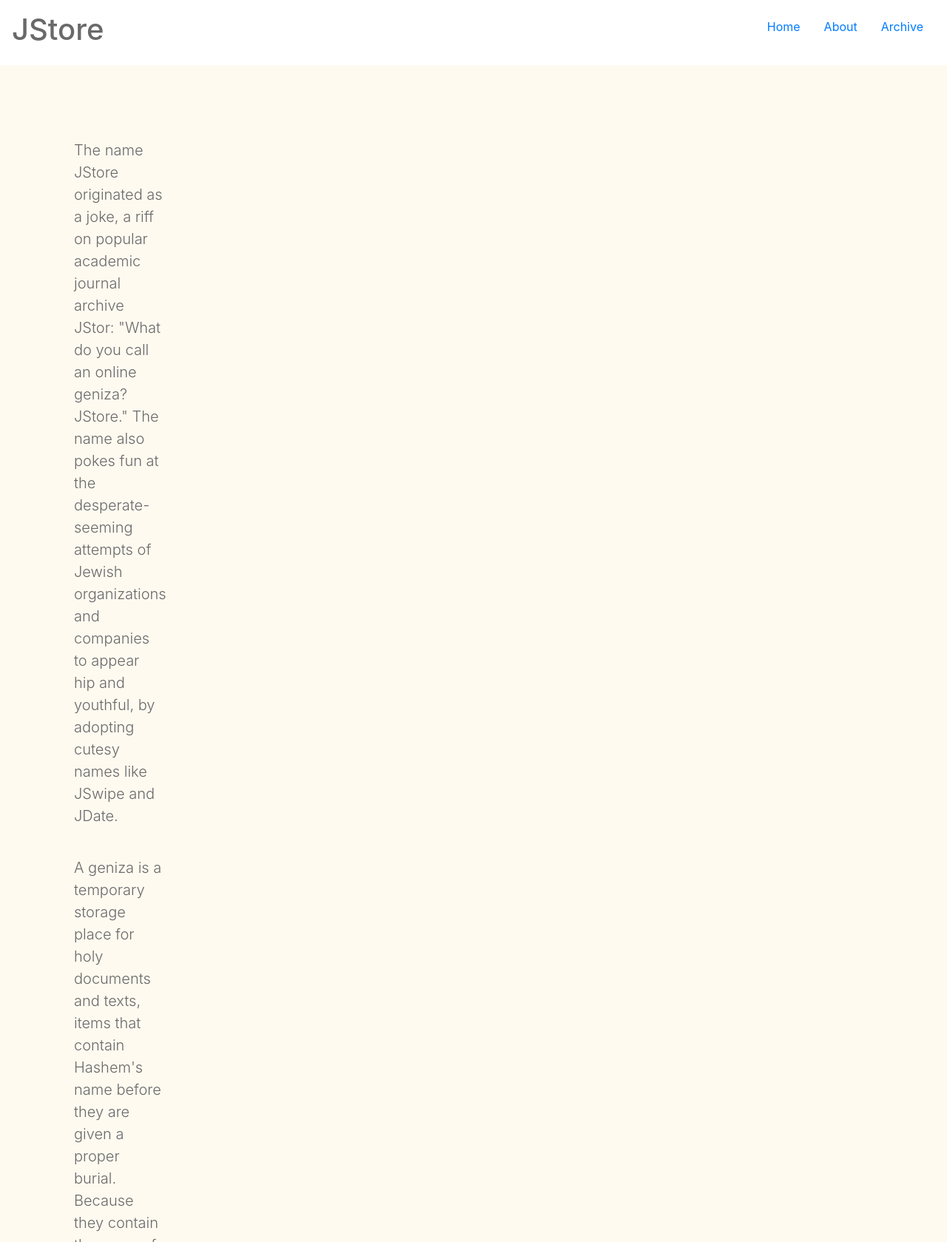
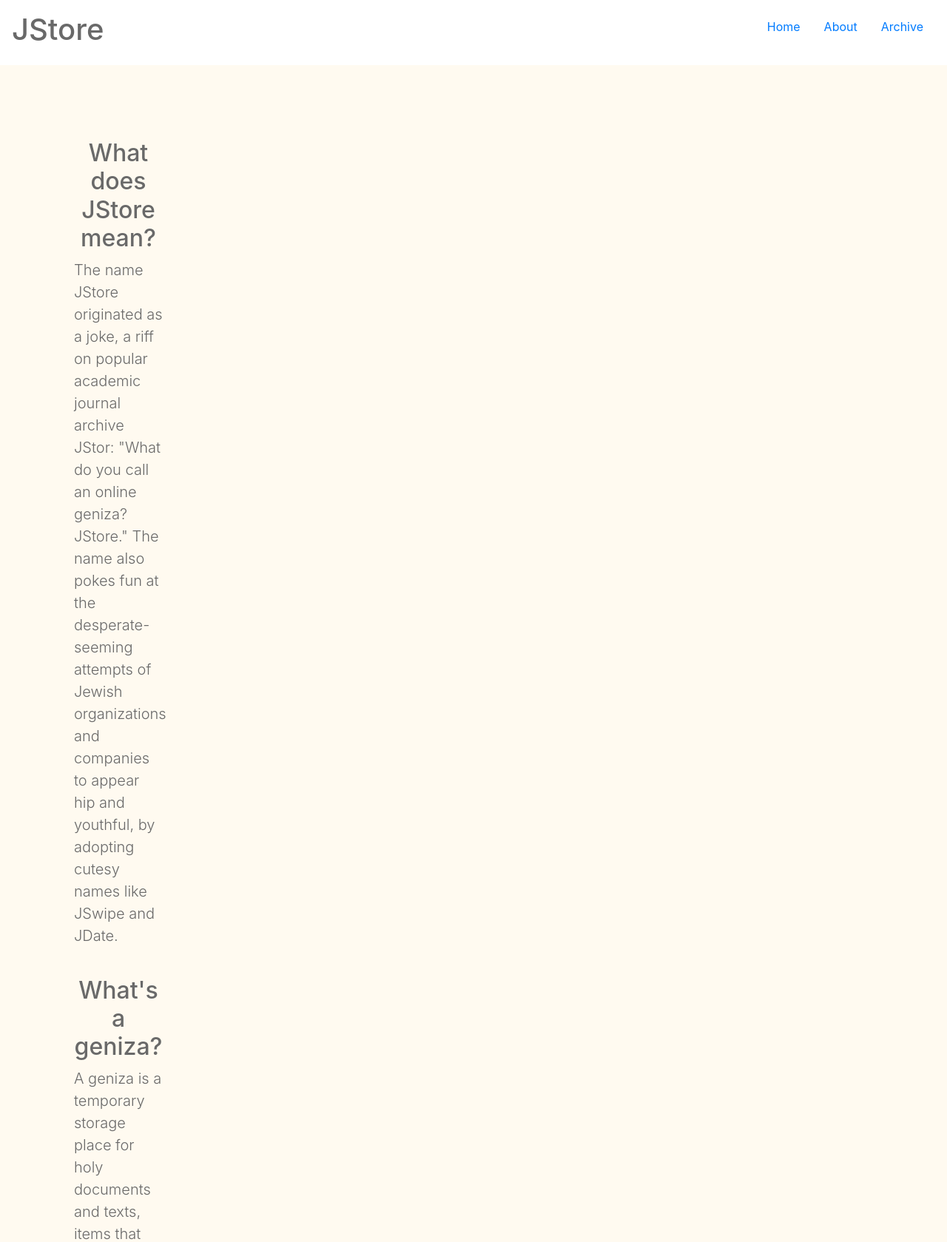
Before and after one commit to tevyecowan/j_store, a PHP site: page /about.php in a window 1280 px wide. Shown: the top 1679 px of the page at 74% size. Run offline with PHP 8.4, Linux system fonts and the light colour scheme.

Commit message:
update about page

```diff
--- a/about.php
+++ b/about.php
@@ -24,13 +24,14 @@
 	<!-- 					MENU, CONTENT					-->
 
 	<main id="intro" role="main" class="inner cover">
-
+		<h2 style="text-align:center">What does JStore mean?</h2>
 		<p class="lead">
 			The name JStore originated as a joke, a riff on popular academic journal archive JStor: "What do you call an online geniza? JStore."
 			The name also pokes fun at the desperate-seeming attempts of Jewish organizations and companies to appear hip and youthful,
 			by adopting cutesy names like JSwipe and JDate.
 		</p>
 		<br>
+		<h2 style="text-align:center">What's a geniza?</h2>
 		<p class="lead">
 			A geniza is a temporary storage place for holy documents and texts, items that contain Hashem's name
 			before they are given a proper burial. Because they contain the name of Hashem, these items cannot be
@@ -38,6 +39,7 @@
 			longer of use.
 		</p>
 		<br>
+		<h2 style="text-align:center">Why does this exist?</h2>
 		<p class="lead">
 			The concept for an online geniza came from conversations with online communities of Jews following
 			the Jewish tradition of asking religious questions based on the changing world around us.
@@ -50,6 +52,7 @@
 			to do the same.
 		</p>
 		<br>
+		<h2 style="text-align:center">How does this exist?</h2>
 		<p class="lead">
 			This site was created using PHP and JS/JQuery. I have based much of the functionality for JStore
 			off my year-end project at Camosun College's ICS certificate program, which was to create a fully functional e-commerce
```
Also changed, not shown: README.md.
